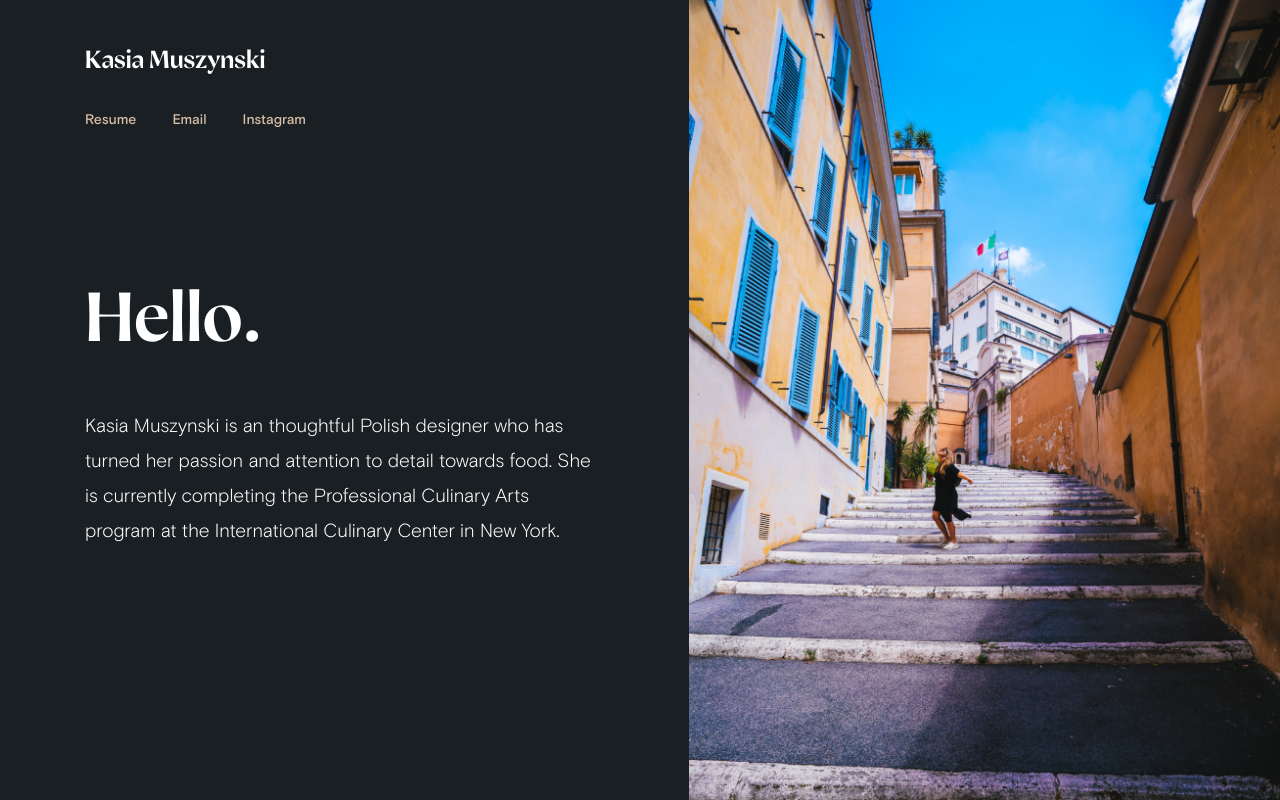
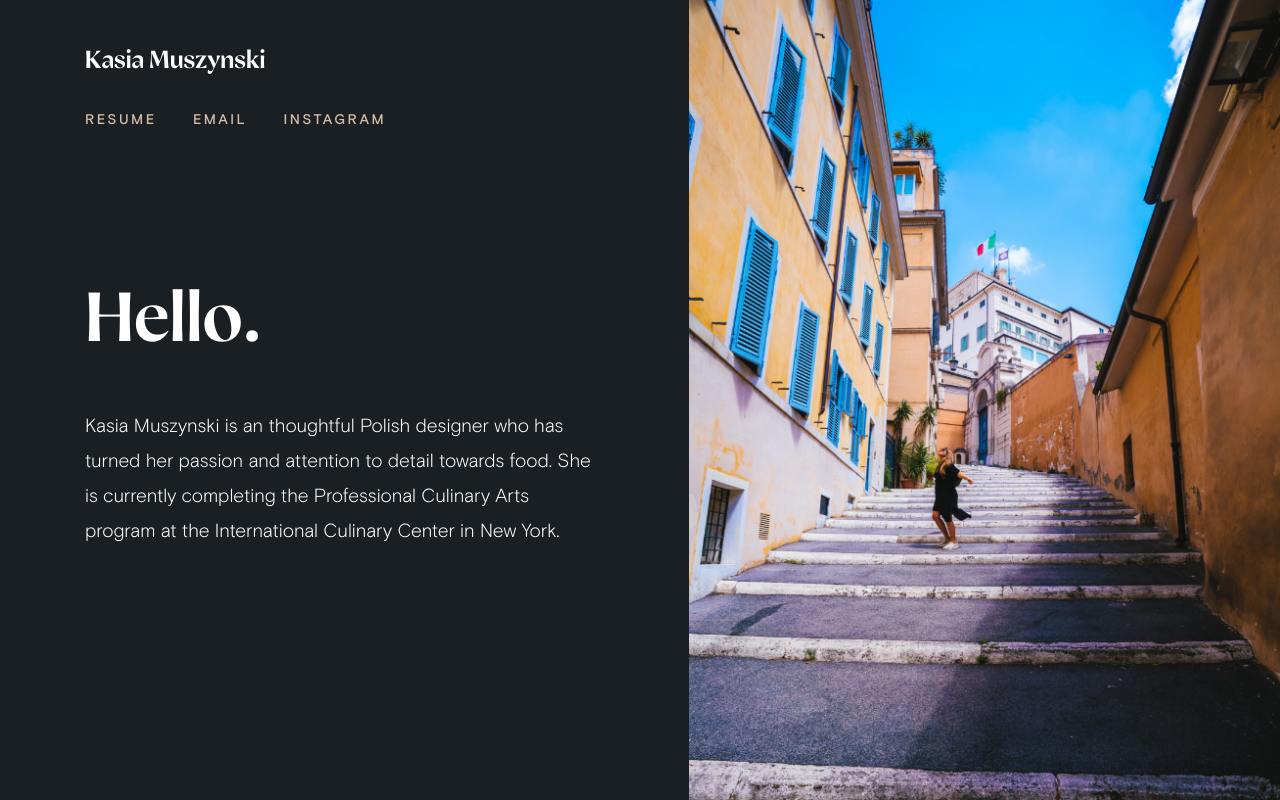
Before and after one commit to Zakjholt/kaisa, a React (Create React App) app: page / in a window 1280 px wide. Built offline with nearby package versions, Linux system fonts and the light colour scheme; what react-animations would draw is missing.

Commit message:
space and uppercase links

```diff
--- a/src/pages/Home/styled.js
+++ b/src/pages/Home/styled.js
@@ -16,7 +16,7 @@ export const Content = styled.div`
   margin: 13px 85px;
   flex 1;
   animation: 1s ${fadeInUpAnimation};
-`
+`;
 
 export const Image = styled.img`
   flex: 0 1;
@@ -25,10 +25,9 @@ export const Image = styled.img`
   @media screen and (max-width: 1024px) {
     display: none;
   }
-`
+`;
 
-export const LinksContainer = styled.div`
-`
+export const LinksContainer = styled.div``;
 
 export const Link = styled.a`
   color: #d7bea5;
@@ -40,13 +39,15 @@ export const Link = styled.a`
   text-align: left;
   text-decoration: none;
   display: inline-block;
+  letter-spacing: 2.65px;
+  text-transform: uppercase;
 
   margin: 0 18px;
 
   &:first-child {
     margin-left: 0;
   }
-`
+`;
 
 export const Name = styled.h1`
   color: #ffffff;
@@ -57,7 +58,7 @@ export const Name = styled.h1`
   font-weight: 500;
   text-align: left;
   line-height: 64px;
-`
+`;
 
 export const BlurbTitle = styled.h1`
   margin-top: 153px;
@@ -67,7 +68,7 @@ export const BlurbTitle = styled.h1`
   font-style: normal;
   font-stretch: normal;
   font-weight: 500;
-`
+`;
 
 export const Blurb = styled.p`
   margin-top: 37px;
@@ -78,4 +79,4 @@ export const Blurb = styled.p`
   font-stretch: normal;
   font-weight: 500;
   line-height: 35px;
-`
+`;
```
